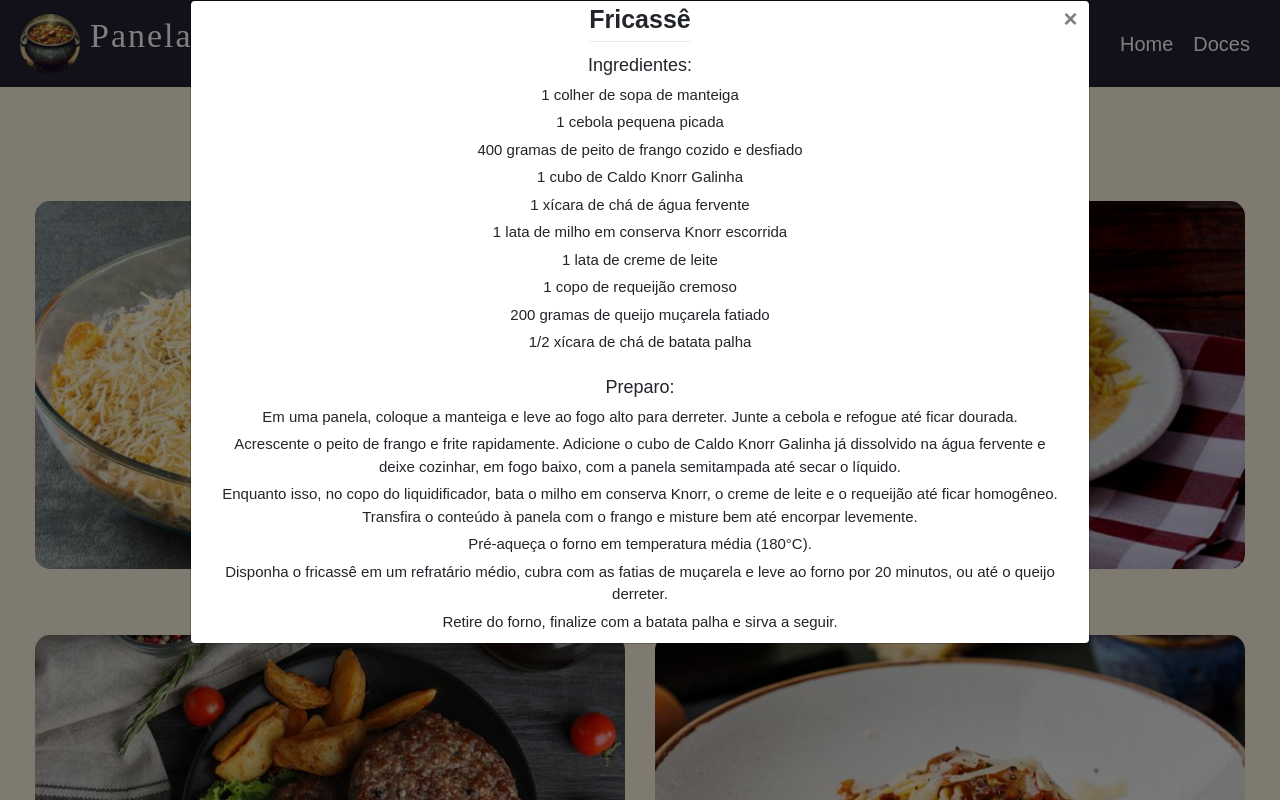
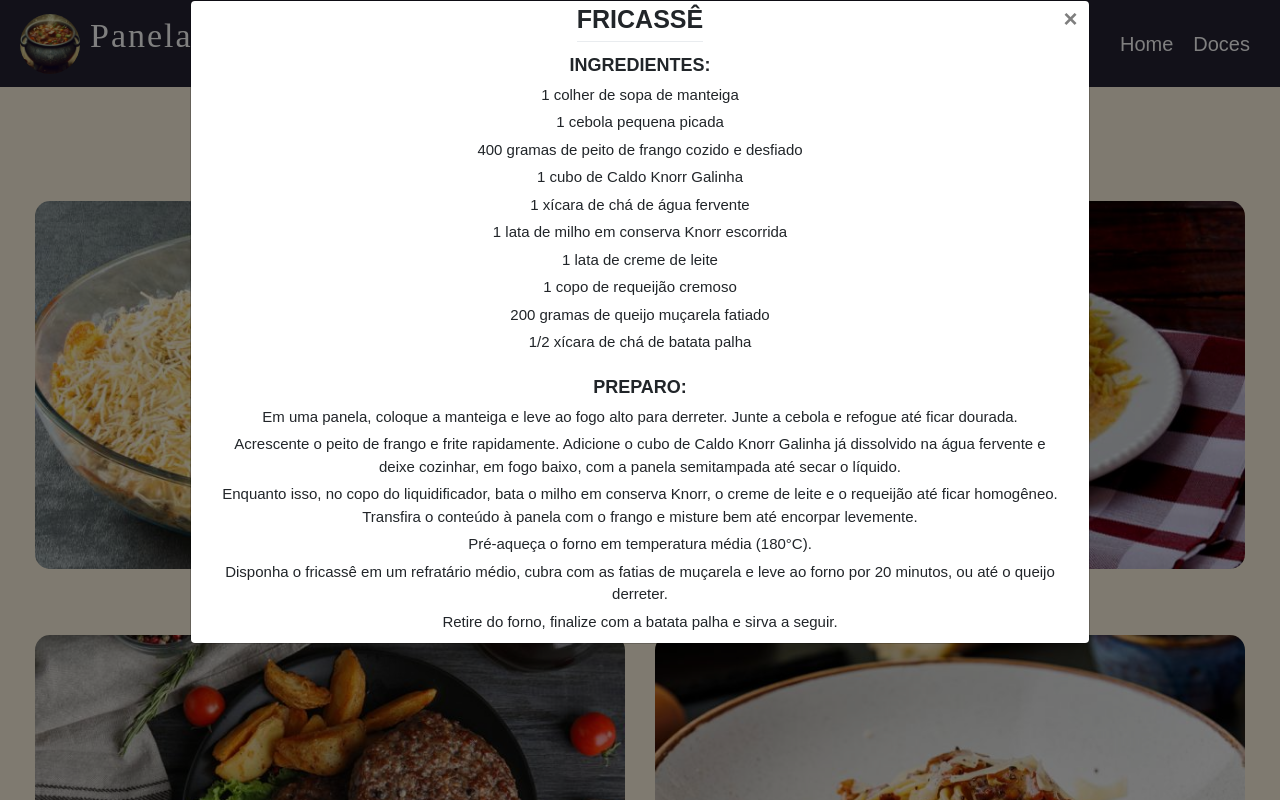
Before and after one commit to LucasBXavier/projeto-facul, an Angular app in the folder Panela_Magica/: page / in a window 1280 px wide. Both pictures are taken after a click on the button "Fricassê". Shown: the part 597-1397 px from the top of the page. Built offline with nearby package versions, Linux system fonts and the light colour scheme; a web font is replaced by a local one.

Commit message:
modificado: index, modal (css, html), footer(css),     carrossel(css)

```diff
--- a/Panela_Magica/angular.json
+++ b/Panela_Magica/angular.json
@@ -94,5 +94,8 @@
         }
       }
     }
+  },
+  "cli": {
+    "analytics": false
   }
 }
--- a/Panela_Magica/src/app/cards/cards.component.css
+++ b/Panela_Magica/src/app/cards/cards.component.css
@@ -59,6 +59,7 @@
   align-items: center;
   width: 900px;
   max-width: 85%;
+  min-height: 40%;
   margin-top: 30px;
   margin: auto;
 }
@@ -77,6 +78,7 @@
   text-align: center;
   font-weight: bold;
   font-size: 25px;
+  text-transform: uppercase;
 }
 
 .modal-body{
@@ -96,6 +98,11 @@
     font-size: 15px;
     margin-top: 5px;
   }
+}
+
+.modal-body ol span{
+  text-transform: uppercase;
+  font-weight: bold;
 }
 
 .modal-body ol li:first-child{
@@ -128,6 +135,8 @@
 
 #img-card-title h3 {
   margin-bottom: 15px;
+  text-transform: uppercase;
+  font-weight: bold;
 }
 
 
--- a/Panela_Magica/src/app/cards/cards.component.html
+++ b/Panela_Magica/src/app/cards/cards.component.html
@@ -32,7 +32,7 @@
                   </button>
                 </div>
                 <div class="modal-body">
-                  <ol> Ingredientes:
+                  <ol> <span>Ingredientes:</span>
                     <li>1 colher de sopa de manteiga</li>
                     <li>1 cebola pequena picada</li>
                     <li>400 gramas de peito de frango cozido e desfiado</li>
@@ -44,7 +44,7 @@
                     <li>200 gramas de queijo muçarela fatiado</li>
                     <li>1/2 xícara de chá de batata palha</li>
                   </ol>
-                  <ol> Preparo:
+                  <ol> <span>Preparo:</span>
                     <li>Em uma panela, coloque a manteiga e leve ao fogo alto para derreter. Junte a cebola e refogue até ficar dourada.</li>
                     <li>Acrescente o peito de frango e frite rapidamente. Adicione o cubo de Caldo Knorr Galinha já dissolvido na água fervente e deixe cozinhar, em fogo baixo, com a panela semitampada até secar o líquido.</li>
                     <li>Enquanto isso, no copo do liquidificador, bata o milho em conserva Knorr, o creme de leite e o requeijão até ficar homogêneo. Transfira o conteúdo à panela com o frango e misture bem até encorpar levemente.</li>
@@ -257,24 +257,34 @@
 
 
           <!-- Botão para acionar modal -->
-          <button type="button" class="btn btn-primary button_modal" data-toggle="modal" data-target="#modalExemplo">
+          <button type="button" class="btn btn-primary button_modal" data-toggle="modal" data-target="#brigadeiro">
             <img src="assets/image/brigadeiro.jpg" alt="">
             <p>Brigadeiro</p>
           </button>
 
           <!-- Modal -->
-          <div class="modal fade button_modal" id="modalExemplo" tabindex="-1" role="dialog"
-            aria-labelledby="exampleModalLabel" aria-hidden="true">
+          <div class="modal button_modal" id="brigadeiro" tabindex="-1" role="dialog"
+            aria-labelledby="brigadeiro" aria-hidden="true">
             <div class="modal-dialog" role="document">
               <div class="modal-content">
                 <div class="modal-header">
-                  <h5 class="modal-title" id="exampleModalLabel">COCADA PRETA</h5>
+                  <h5 class="modal-title" id="brigadeiro">Brigadeiro</h5>
                   <button type="button" class="close" data-dismiss="modal" aria-label="Fechar">
                     <span aria-hidden="true">&times;</span>
                   </button>
                 </div>
                 <div class="modal-body">
-                  <p>Assim tá bom, vosso lucas?</p>
+                  <ol> <span>Ingredientes:</span>
+                    <li>1 caixa de leite condensado</li>
+                    <li>7 colheres (sopa) de achocolatado ou 4 colheres (sopa) de chocolate em pó</li>
+                    <li>1 colher (sopa) de margarina sem sal</li>
+                    <li>chocolate granulado</li>
+                  </ol>
+                  <ol> <span>Preparo:</span>
+                    <li>Em uma panela funda, acrescente o leite condensado, a margarina e o chocolate em pó.</li>
+                    <li>Cozinhe em fogo médio e mexa até que o brigadeiro comece a desgrudar da panela.</li>
+                    <li>Deixe esfriar e faça pequenas bolas com a mão passando a massa no chocolate granulado.</li>
+                  </ol>
                 </div>
               </div>
             </div>
--- a/Panela_Magica/src/app/carrossel/carrossel.component.css
+++ b/Panela_Magica/src/app/carrossel/carrossel.component.css
@@ -5,3 +5,7 @@
         width: 100%;
     }
 }
+
+.slideshow-container a:hover{
+    color: white;
+}
--- a/Panela_Magica/src/app/footer/footer.component.css
+++ b/Panela_Magica/src/app/footer/footer.component.css
@@ -0,0 +1,3 @@
+footer a:hover{
+    text-shadow: 0px 0px 10px rgb(0, 204, 255);
+}
--- a/Panela_Magica/src/styles.css
+++ b/Panela_Magica/src/styles.css
@@ -333,7 +333,7 @@
 }
 
 .copy a:hover {
-  color: var(--cor-hover);
+  color: rgb(0, 204, 255);
 }
 
 /* fim do footer */
```
